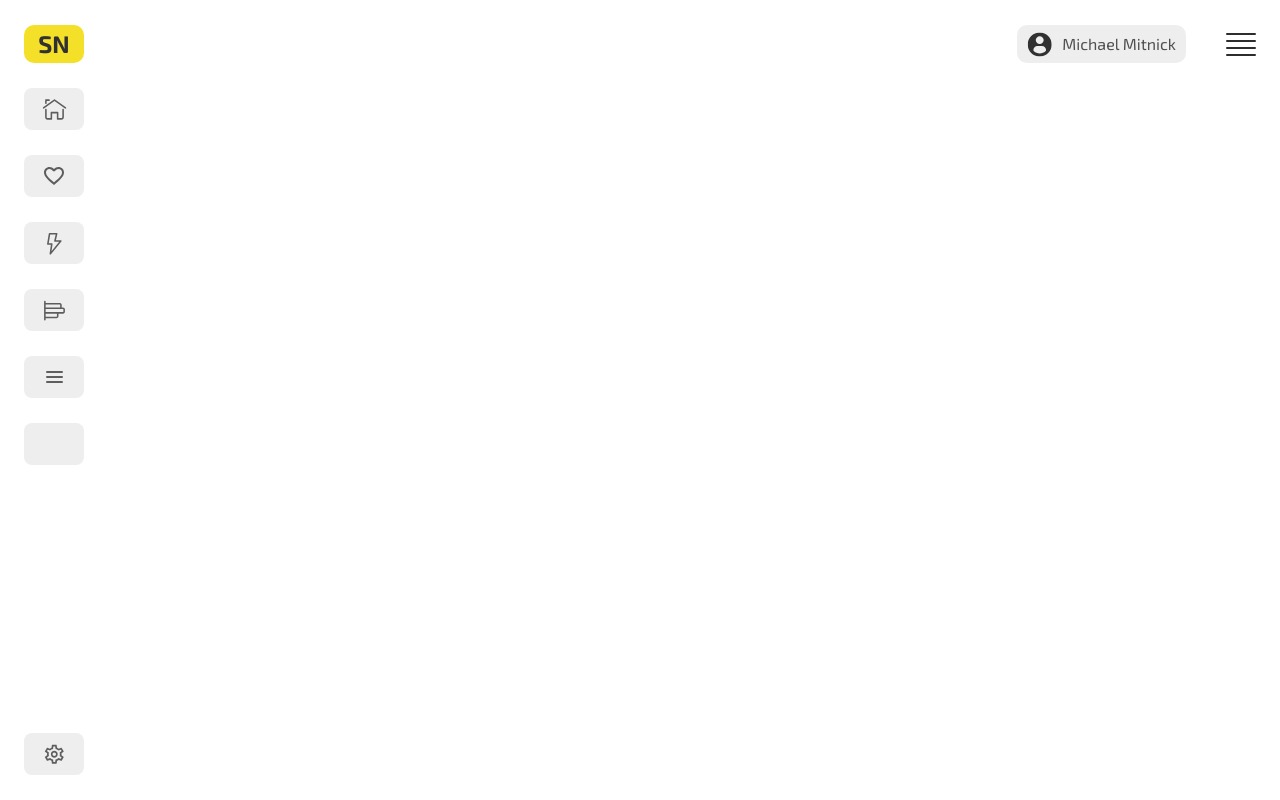
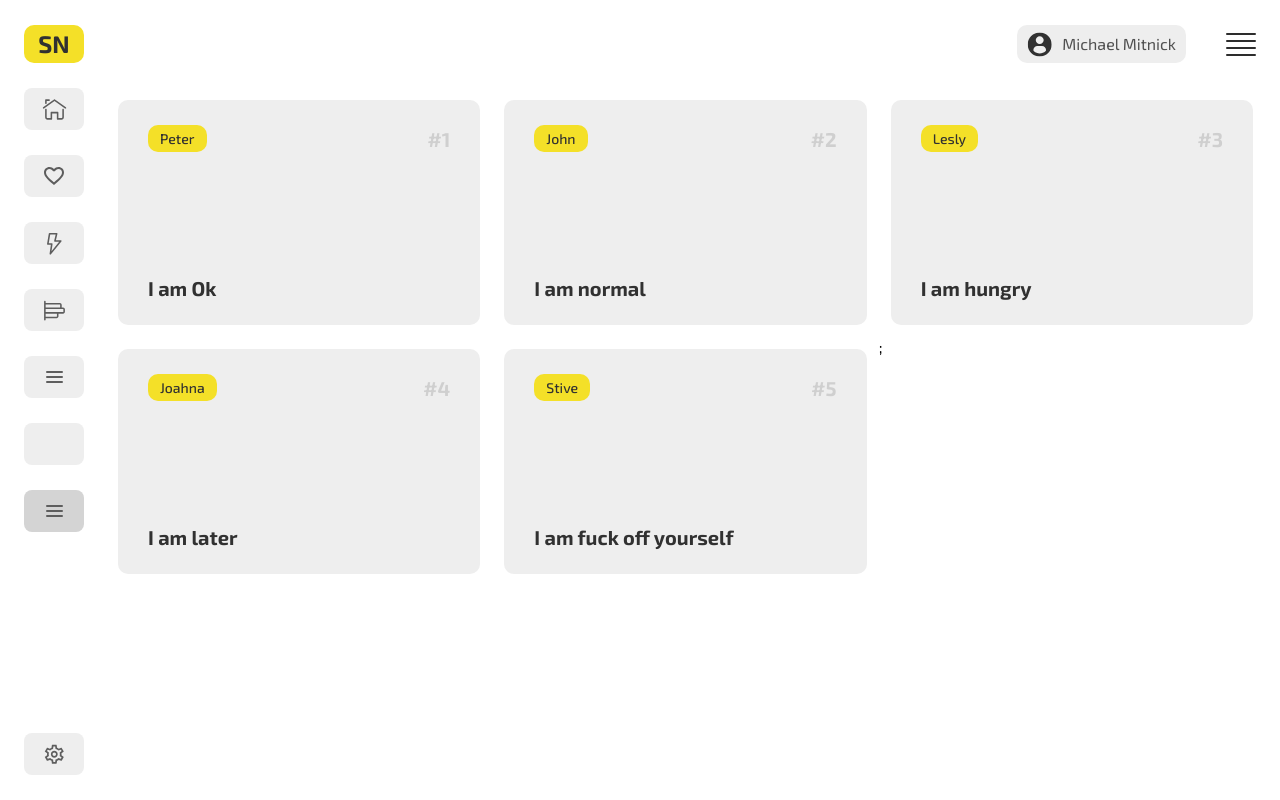
Before and after one commit to jankowski-dev/Prototype-App-React, a React (Create React App) app: page /users in a window 1280 px wide. Before the commit this address had no page. Built offline with nearby package versions, Linux system fonts and the light colour scheme.

Commit message:
add usersReduser

```diff
--- a/package.json
+++ b/package.json
@@ -7,6 +7,7 @@
     "@testing-library/jest-dom": "^5.16.5",
     "@testing-library/react": "^13.3.0",
     "@testing-library/user-event": "^13.5.0",
+    "axios": "^1.1.2",
     "react": "^18.2.0",
     "react-dom": "^18.2.0",
     "react-redux": "^8.0.4",
--- a/src/components/Aside/Aside.jsx
+++ b/src/components/Aside/Aside.jsx
@@ -30,6 +30,9 @@ const Aside = () => {
         <NavLink to="addpost" className={classLink}>
           <img src="" alt="" />
         </NavLink>
+        <NavLink to="users" className={classLink}>
+          <img src="img/subscribe.svg" alt="" />
+        </NavLink>
       </nav>
       <NavLink to="settings" className={classLink}>
         <img src="img/settings.svg" alt="" />
--- a/src/components/Content/Content.jsx
+++ b/src/components/Content/Content.jsx
@@ -2,6 +2,7 @@ import { Route, Routes } from "react-router-dom";
 import Title from "./Title/Title";
 import AddpostContainer from "./Posts/Addpost/AddpostContainer";
 import PostsContainer from "./Posts/PostsContainer";
+import UsersContainer from "./Users/UsersContainer";
 
 const Content = (props) => {
   return (
@@ -11,7 +12,7 @@ const Content = (props) => {
       <Route path="/last" element={<PostsContainer />} />
       <Route path="/subscribe" element={<PostsContainer />} />
       <Route path="/statistics" element={<Title />} />
-      <Route path="/settings" element={<Title />} />
+      <Route path="/users" element={<UsersContainer/>} />
       <Route path="/addpost" element={<AddpostContainer />} />
     </Routes>
   );
--- /dev/null
+++ b/src/components/Content/Users/User/User.jsx
@@ -0,0 +1,15 @@
+import style from "./../../Posts/Short/Short.module.css";
+
+const User = (props) => {
+  return (
+    <a class={style.content_container} href="#">
+      <div class={style.prop_short}>
+        <div class={style.category_short}>{props.name}</div>
+        <div class={style.id_short}>#{props.id}</div>
+      </div>
+      <div class={style.title_short}>{props.status}</div>
+    </a>
+  );
+};
+
+export default User;
--- /dev/null
+++ b/src/components/Content/Users/Users.jsx
@@ -0,0 +1,15 @@
+
+import User from "./User/User";
+
+const Users = (props) => {
+    debugger;
+    return (
+        <div class="wrapper">
+            {props.content.users.map((el) => {
+                return <User id={el.id} name={el.name} status={el.status} />;
+            })};
+        </div>
+    );
+}
+
+export default Users;
--- /dev/null
+++ b/src/components/Content/Users/UsersContainer.jsx
@@ -0,0 +1,20 @@
+
+import Users from "./Users";
+import { connect } from "react-redux";
+
+const mapStateToProps = (state) => {
+    return {
+        content: state.users,
+    }
+}
+
+const mapDispatchToProps = (dispatch) => {
+    return {
+
+    }
+}
+
+
+const UsersContainer = connect(mapStateToProps, mapDispatchToProps)(Users);
+
+export default UsersContainer;
--- a/src/redux/reducers/postReducer.js
+++ b/src/redux/reducers/postReducer.js
@@ -1,5 +1,4 @@
 import { SEND_MESSAGE } from "./../actionCreaters";
-import store from "./../store";
 
 let initialState = {
   last: [
--- /dev/null
+++ b/src/redux/reducers/usersReduser.js
@@ -0,0 +1,23 @@
+import { UPDATE_TEXTAREA } from "../actionCreaters";
+import axios from 'axios';
+
+
+let initialState = {
+  users: [
+    { id: 1, name: "Peter", status: "I am Ok", },
+    { id: 2, name: "John", status: "I am normal", },
+    { id: 3, name: "Lesly", status: "I am hungry", },
+    { id: 4, name: "Joahna", status: "I am later", },
+    { id: 5, name: "Stive", status: "I am fuck off yourself", },
+  ],
+};
+
+export const usersReducer = (state = initialState, action) => {
+  debugger;
+  let stateCopy = { ...state };
+  if (action.type === UPDATE_TEXTAREA) {
+    stateCopy.defaultTitle = action.data;
+    return stateCopy;
+  }
+  return state;
+};
--- a/src/redux/redux-store.js
+++ b/src/redux/redux-store.js
@@ -1,11 +1,13 @@
 import { combineReducers, legacy_createStore as createStore } from "redux";
 import { postReducer } from "./reducers/postReducer";
 import { updateFormReducer } from "./reducers/formReducer";
+import { usersReducer } from "./reducers/usersReduser";
 
 
 let reducers = combineReducers({
   articles: postReducer,
   default: updateFormReducer,
+  users: usersReducer,
 });
 
 
```
Also changed, not shown: src/components/Content/Users/Users.module.css (added), 1 other file (tests, documents, lock files or other folders).
